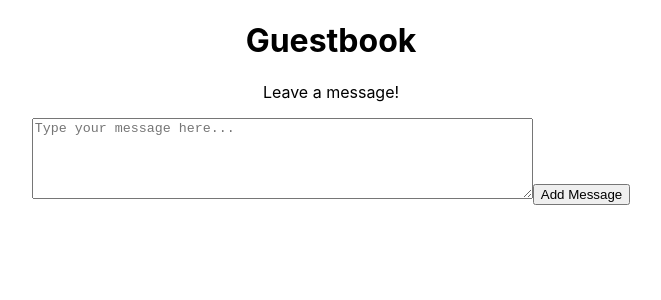
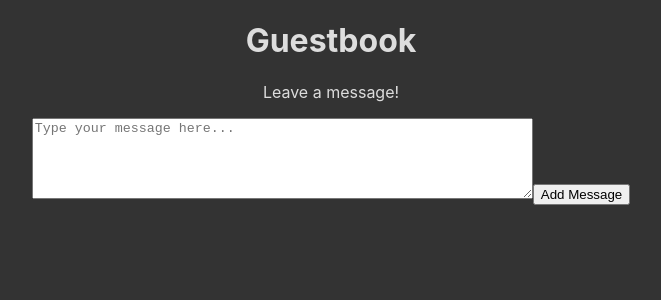
Before and after one commit to AceOfHeart5/guestbook-frontend, a React (Create React App) app: page / in a window 1280 px wide. Shown: the top 300 px of the page, without its empty margins (309-970 px from the left). Built offline with nearby package versions, Linux system fonts and the light colour scheme; no server answers.

Commit message:
make prettier

```diff
--- a/src/App.css
+++ b/src/App.css
@@ -1,10 +1,20 @@
+body {
+  background-color: #333;
+}
+
 .App {
   text-align: center;
-  max-width: 800px;
+  max-width: 700px;
   margin: 0 auto;
+  color: #ddd;
 }
 
 .message {
+  padding: 20px;
+  margin: 5px;
+  list-style: none;
+  background-color: rgb(63, 63, 63);
+  border-radius: 6px;
   white-space: pre-wrap;
   text-align: left;
 }
--- a/src/components/MessageDisplay.js
+++ b/src/components/MessageDisplay.js
@@ -3,9 +3,9 @@ export default function MessageDisplay({ messages }) {
         if (messages === null) return null;
         const result = [];
         messages.forEach(msg => {
-			result.unshift(<li className='message' key={msg.id}>{msg.entry}</li>);
+			result.unshift(<div className='message' key={msg.id}>{msg.entry}</div>);
 		});
-        return <ul>{result}</ul>;
+        return <div>{result}</div>;
     }
 
     return (
```
Also changed, not shown: src/components/MessageAdd.js (line endings or trailing spaces).
